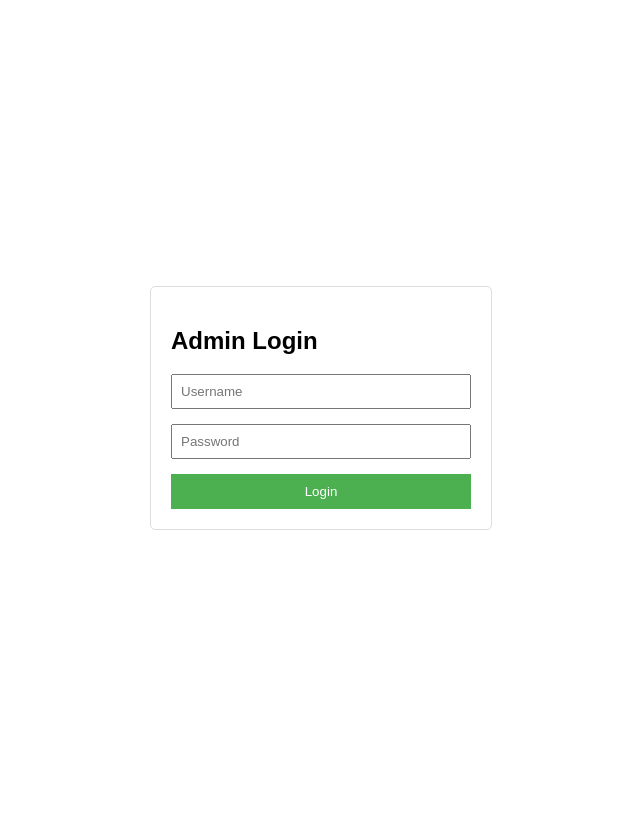
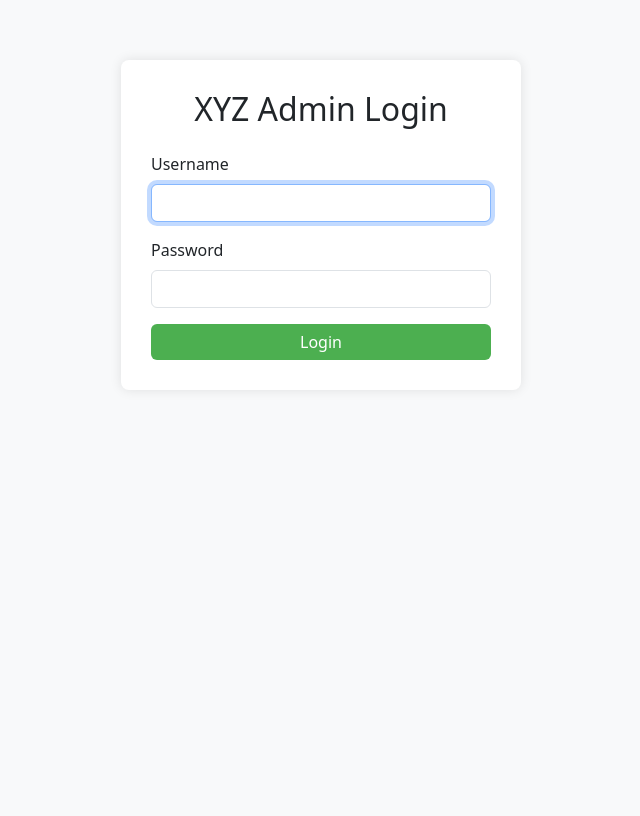
Before and after one commit to pabon25/group-3-22RP03084-22RP01832-MINI_MOMO, a PHP site: page /admin/login.php in a window 1280 px wide. Shown: the whole page, without its empty margins (319-959 px from the left). After the commit the page ends 360 px from the top, so only its background shows below. Run offline with PHP 8.4, Linux system fonts and the light colour scheme; tables that the repository leaves empty or names only in its code hold one stand-in row (values such as "Sample post").

Commit message:
Login Page For Admin

```diff
--- a/admin/login.php
+++ b/admin/login.php
@@ -8,13 +8,40 @@ if(isset($_SESSION['admin_logged_in'])) {
 }
 
 $error = '';
+$util = new Util();
+$pdo = $util->getConnection();
+
+// Create default admin if not exists
+$stmt = $pdo->query("SELECT COUNT(*) FROM admin_users");
+if($stmt->fetchColumn() == 0) {
+    $defaultPassword = 'admin123';
+    $stmt = $pdo->prepare("
+        INSERT INTO admin_users (username, password_hash)
+        VALUES (?, ?)
+    ");
+    $stmt->execute([
+        'admin',
+        password_hash($defaultPassword, PASSWORD_DEFAULT)
+    ]);
+}
+
 if($_SERVER['REQUEST_METHOD'] == 'POST') {
     $username = $_POST['username'] ?? '';
     $password = $_POST['password'] ?? '';
 
-    // Simple hardcoded admin credentials (replace with proper auth)
-    if($username === 'admin' && $password === 'admin123') {
+    // Get admin user from database
+    $stmt = $pdo->prepare("SELECT * FROM admin_users WHERE username = ?");
+    $stmt->execute([$username]);
+    $admin = $stmt->fetch();
+
+    if($admin && password_verify($password, $admin['password_hash'])) {
         $_SESSION['admin_logged_in'] = true;
+        $_SESSION['admin_username'] = $admin['username'];
+
+        // Update last login
+        $stmt = $pdo->prepare("UPDATE admin_users SET last_login = NOW() WHERE id = ?");
+        $stmt->execute([$admin['id']]);
+
         header('Location: index.php');
         exit;
     } else {
@@ -22,34 +49,55 @@ if($_SERVER['REQUEST_METHOD'] == 'POST') {
     }
 }
 ?>
+
 <!DOCTYPE html>
-<html>
+<html lang="en">
 <head>
+    <meta charset="UTF-8">
     <title>Admin Login</title>
+    <link href="https://cdn.jsdelivr.net/npm/bootstrap@5.3.3/dist/css/bootstrap.min.css" rel="stylesheet">
     <style>
-        body { font-family: Arial, sans-serif; display: flex; justify-content: center; align-items: center; height: 100vh; }
-        .login-form { width: 300px; padding: 20px; border: 1px solid #ddd; border-radius: 5px; }
-        .form-group { margin-bottom: 15px; }
-        input { width: 100%; padding: 8px; box-sizing: border-box; }
-        button { width: 100%; padding: 10px; background-color: #4CAF50; color: white; border: none; }
-        .error { color: red; }
+        body {
+            background-color: #f8f9fa;
+        }
+        .login-container {
+            max-width: 400px;
+            margin: 60px auto;
+            padding: 30px;
+            background: white;
+            border-radius: 8px;
+            box-shadow: 0 0 12px rgba(0,0,0,0.1);
+        }
+        .btn-login {
+            background-color: #4CAF50;
+            border: none;
+        }
+        .btn-login:hover {
+            background-color: #45a049;
+        }
     </style>
 </head>
 <body>
-    <div class="login-form">
-        <h2>Admin Login</h2>
-        <?php if($error): ?>
-            <p class="error"><?= $error ?></p>
-        <?php endif; ?>
-        <form method="POST">
-            <div class="form-group">
-                <input type="text" name="username" placeholder="Username" required>
-            </div>
-            <div class="form-group">
-                <input type="password" name="password" placeholder="Password" required>
-            </div>
-            <button type="submit">Login</button>
-        </form>
-    </div>
+
+<div class="login-container">
+    <h2 class="mb-4 text-center">XYZ Admin Login</h2>
+
+    <?php if ($error): ?>
+        <div class="alert alert-danger"><?= htmlspecialchars($error) ?></div>
+    <?php endif; ?>
+
+    <form method="POST" action="">
+        <div class="mb-3">
+            <label class="form-label">Username</label>
+            <input type="text" name="username" class="form-control" required autofocus>
+        </div>
+        <div class="mb-3">
+            <label class="form-label">Password</label>
+            <input type="password" name="password" class="form-control" required>
+        </div>
+        <button type="submit" class="btn btn-login w-100 text-white">Login</button>
+    </form>
+</div>
+
 </body>
 </html>
```
